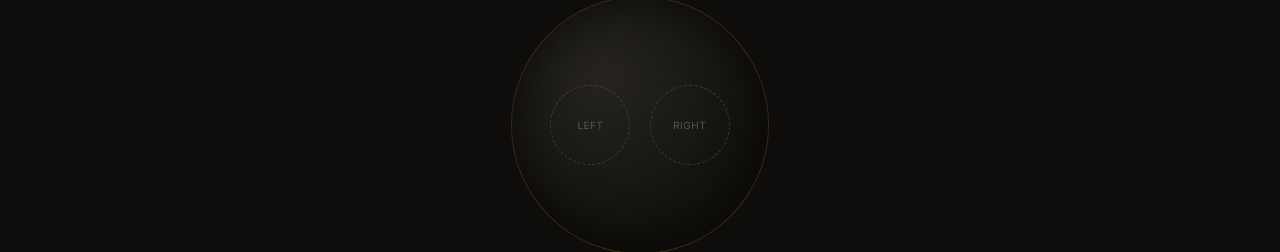
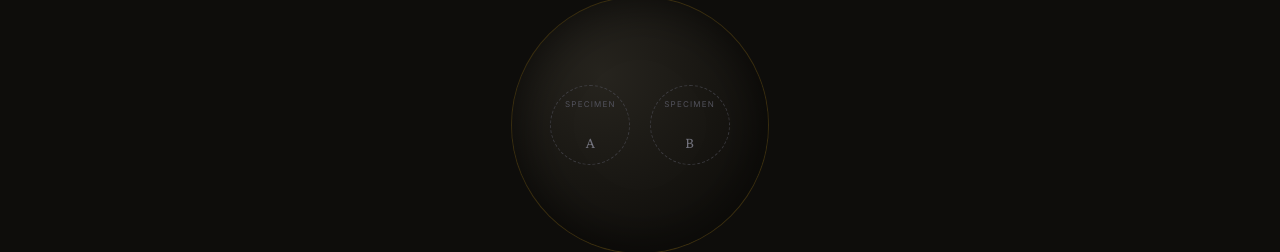
Before and after one commit to saberzou/bug-explorer, a Next.js app: page /lab in a window 1280 px wide. Shown: the part 179-431 px from the top of the page. Built offline with nearby package versions, Linux system fonts and the light colour scheme.

Commit message:
Lab: relabel empty parent slots from left/right to SPECIMEN A / B (lab-flavored)

```diff
--- a/src/components/LabView.tsx
+++ b/src/components/LabView.tsx
@@ -546,8 +546,9 @@ function ParentSlot({
           <span className="absolute inset-0 grid place-items-center bg-black/0 text-lg text-transparent group-hover:bg-black/40 group-hover:text-amber-100">✕</span>
         </button>
       ) : (
-        <div className="grid h-20 w-20 place-items-center rounded-full border border-dashed border-zinc-600/60 text-[10px] uppercase tracking-wider text-zinc-600">
-          {side}
+        <div className="grid h-20 w-20 place-items-center rounded-full border border-dashed border-zinc-600/60 text-center text-zinc-600">
+          <span className="text-[8px] uppercase tracking-[0.15em] leading-tight">Specimen</span>
+          <span className="font-serif text-base leading-none text-zinc-500">{side === "left" ? "A" : "B"}</span>
         </div>
       )}
     </div>
```
